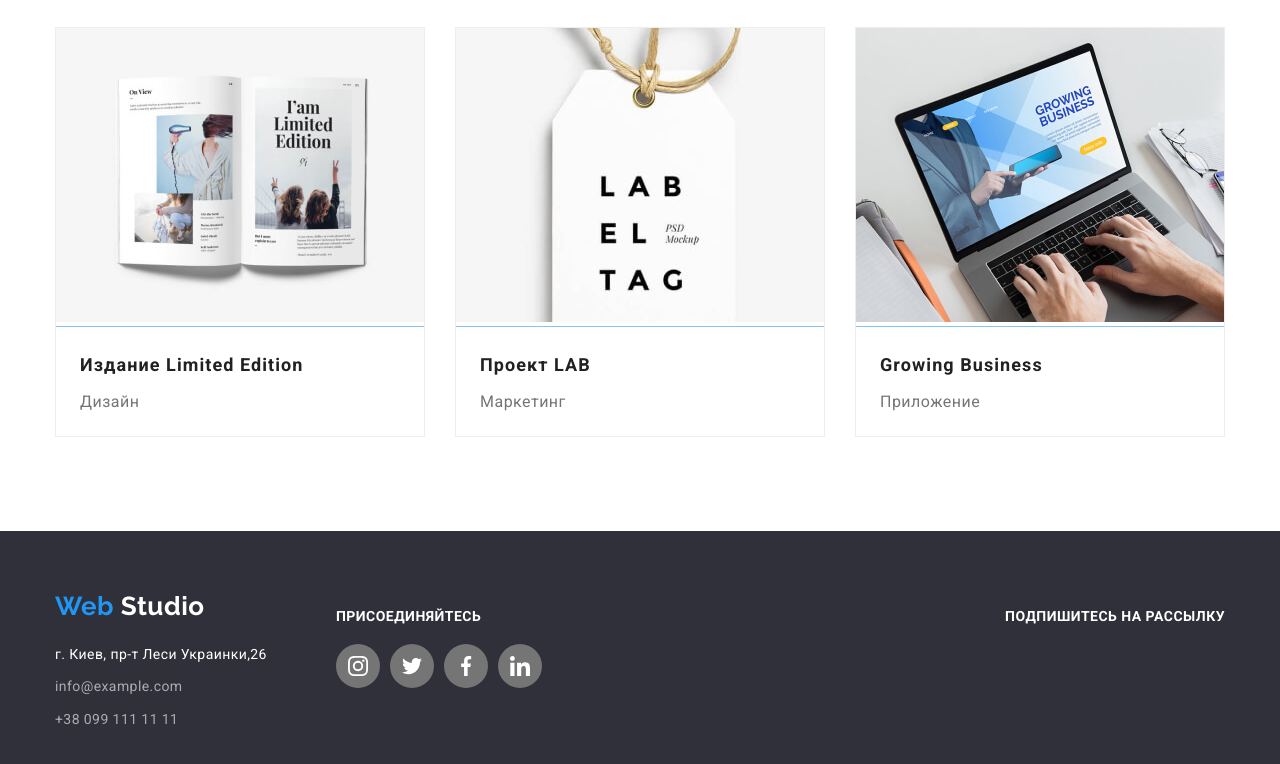
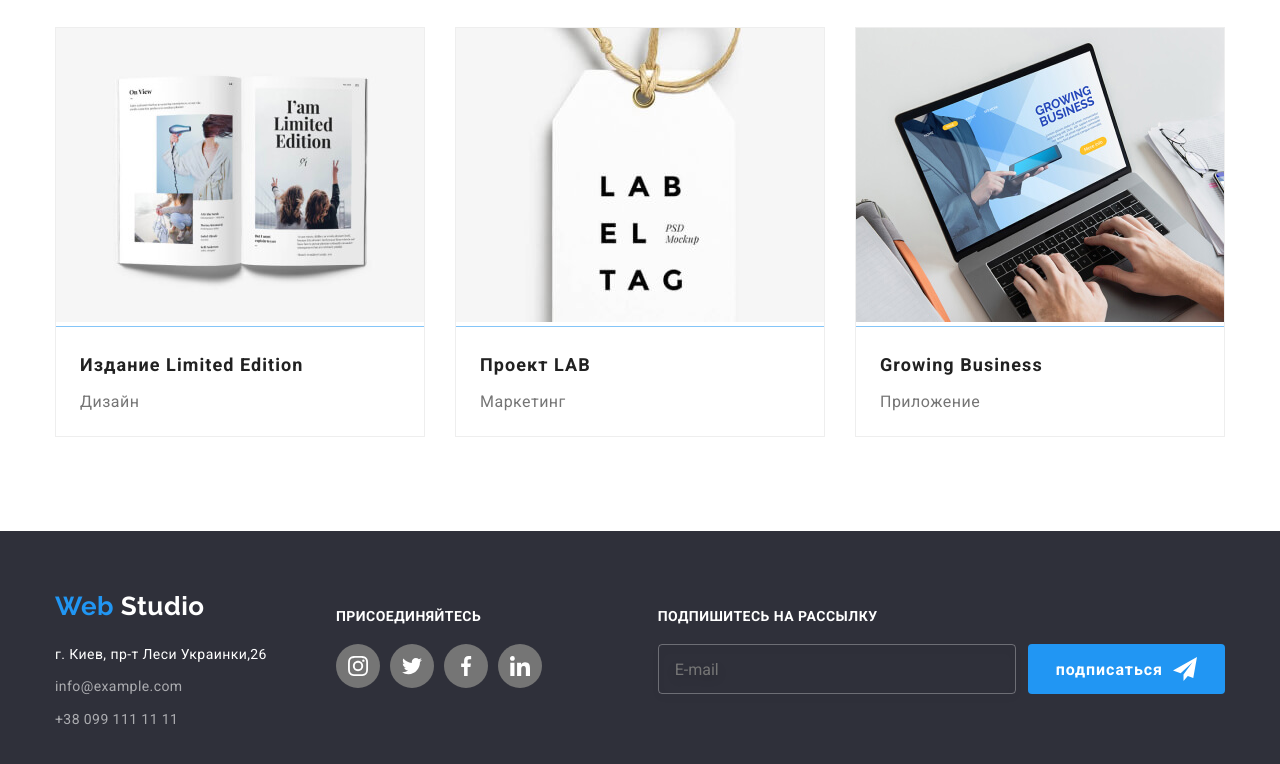
Before and after one commit to Oleg-ua7/goit-markup-hw-06, a plain HTML site: page portfolio.html in a window 1280 px wide. Shown: the part 1099-1863 px from the top of the page. Drawn offline with nearby package versions, Linux system fonts and the light colour scheme.

Commit message:
Добавляет правую часть футера портфолио

```diff
--- a/portfolio.html
+++ b/portfolio.html
@@ -430,7 +430,17 @@
           </ul>
         </div>
         <div class="footer-right">
-          <b class="footer-right-title">подпишитесь на рассылку</b>
+          <label for="mail" class="footer-right-title"
+            >подпишитесь на рассылку</label
+          >
+          <div class="footer-right-form">
+            <input type="email" name="mail" id="mail" placeholder="E-mail" />
+            <button type="submit">
+              подписаться<svg class="footer-right-svg">
+                <use href="./images/sprite.svg#icon-plane"></use>
+              </svg>
+            </button>
+          </div>
         </div>
       </div>
     </footer>
```
